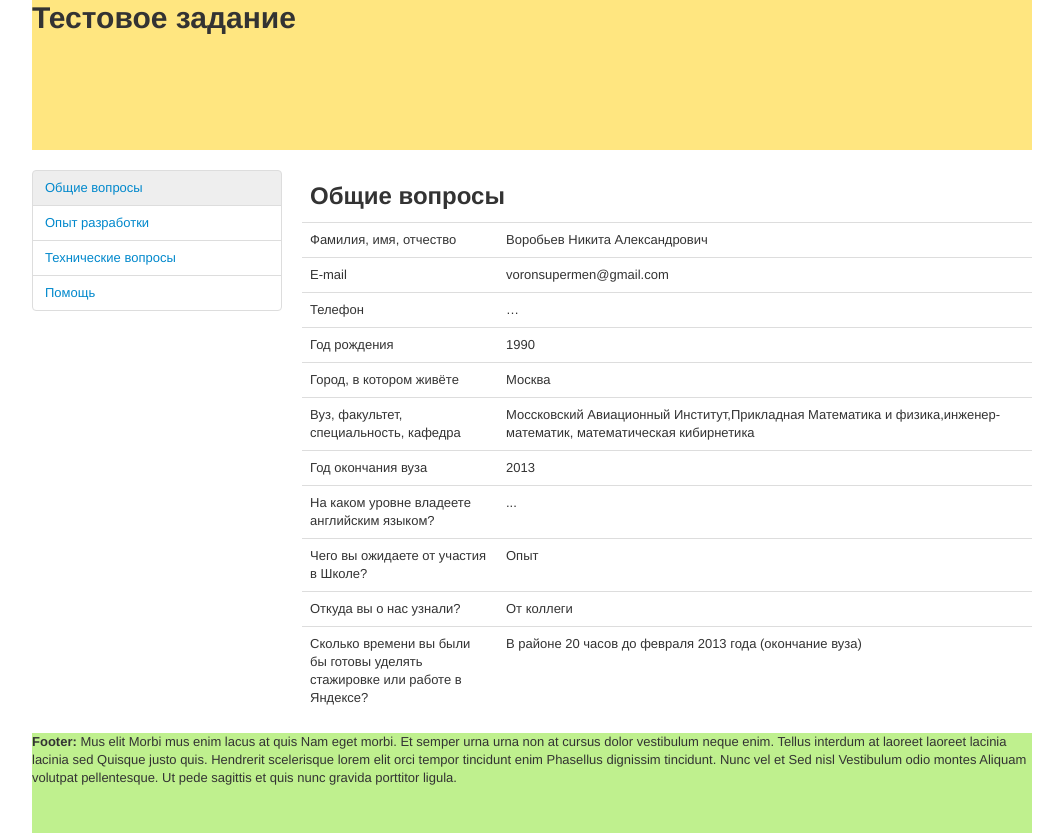
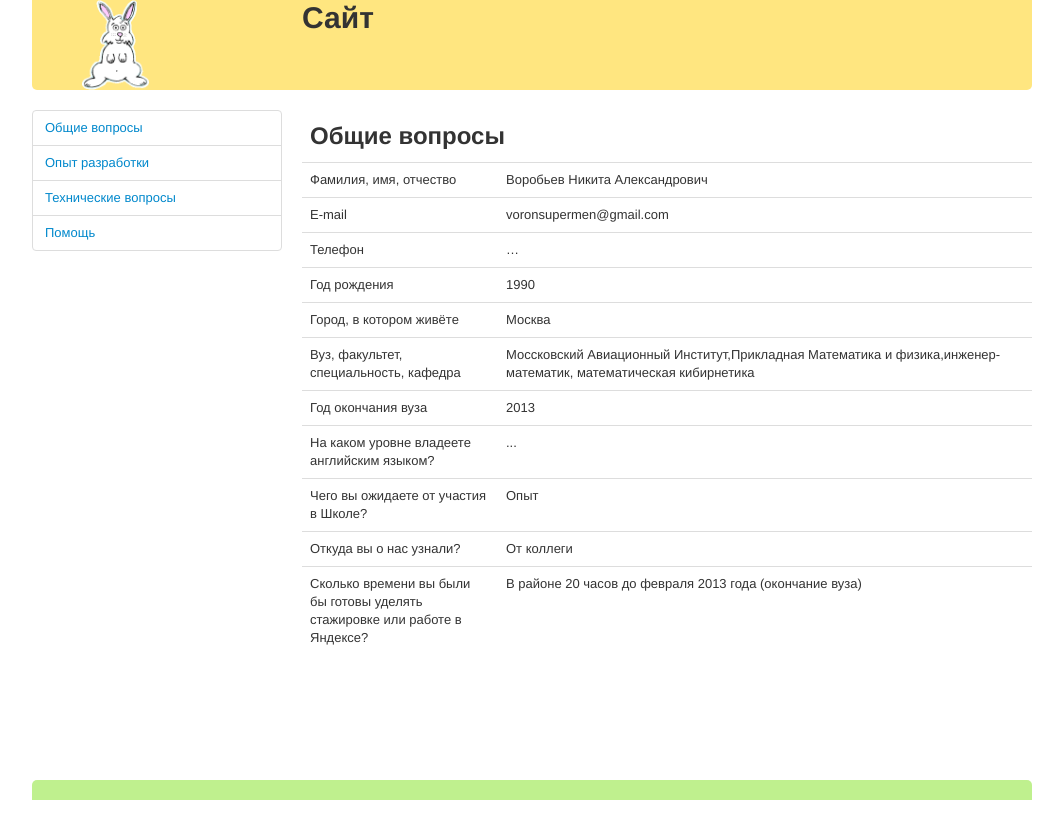
Before and after one commit to vora-bei/site-card-for-Yandex, a PHP site: page / in a window 1280 px wide. Shown: the whole page, without its empty margins (108-1171 px from the left). After the commit the page ends 800 px from the top, so only its background shows below. Run offline with PHP 8.4, Linux system fonts and the light colour scheme.

Commit message:
[[#8]] Верстка

```diff
--- a/css/style.css
+++ b/css/style.css
@@ -74,10 +74,13 @@ input {
 /* Header
 -----------------------------------------------------------------------------*/
 #header {
-    height: 150px;
+    height: 90px;
     background: #FFE680;
+    border-radius: 0px 0px 5px 5px;
 }
-
+.header-left{
+    padding-left: 50px;
+}
 
 /* Middle
 -----------------------------------------------------------------------------*/
@@ -95,7 +98,7 @@ input {
     visibility: hidden;
     height: 0;
 }
-#container {
+.container_content {
     width: 100%;
     float: left;
     overflow: hidden;
@@ -110,20 +113,24 @@ input {
 
 /* Sidebar Left
 -----------------------------------------------------------------------------*/
-#sideLeft {
+.sideBar {
     float: left;
     width: 250px;
     margin-left: -100%;
     position: relative;
 }
+.accordion>h3 {
+    border-bottom: 1px dashed
 
+}
 
 /* Footer
 -----------------------------------------------------------------------------*/
 #footer {
     width: 1000px;
-    margin: -100px auto 0;
-    height: 100px;
+    margin: -20px auto 0;
+    height: 20px;
+    border-radius: 5px 5px 0px 0px;
     background: #BFF08E;
     position: relative;
 }
--- a/index.html
+++ b/index.html
@@ -29,12 +29,13 @@
 <div id="wrapper">
 
 	<div id="header">
-        <h1>Тестовое задание</h1>
-	</div><!-- #header-->
+       <div class="container_content"><h1 class="content">Сайт</h1></div>
+        <div class="sideBar header-left"><img height="90px"  src="img/zaika.png" alt=""> </div>
+    </div><!-- #header-->
 
 	<div id="middle">
 
-		<div id="container">
+		<div class="container_content">
 			<div class="content">
 			        <div id='general' name="Общие вопросы" class="section">
                         <table class="table">
@@ -177,7 +178,7 @@
                         <div class="demo">
 
                             <div class="accordion">
-                            <button  class="btn btn-primary js-toggle"><i class="icon-eye-close"></i></button>
+                            <button  class="pull-right btn btn-primary js-toggle"><i class="icon-eye-close icon-white"></i></button>
                               <h2 class="middle">Технические вопросы</h2>
                               <h3>
                                   <a href="#">
@@ -634,7 +635,7 @@ find ./ -type f -name "*школа яндекса*.txt" | xargs  grep -i -H "mai
             </div><!-- #content-->
 		</div><!-- #container-->
 
-		<div class="sidebar" id="sideLeft">
+		<div class="sideBar">
             <ul class="nav nav-tabs nav-stacked">
                 <li><a href="#general">Общие вопросы</a></li>
                 <li><a href="#experience">Опыт разработки</a></li>
@@ -649,7 +650,7 @@ find ./ -type f -name "*школа яндекса*.txt" | xargs  grep -i -H "mai
 
 </div><!-- #wrapper -->
 <div id="footer">
-    <strong>Footer:</strong> Mus elit Morbi mus enim lacus at quis Nam eget morbi. Et semper urna urna non at cursus dolor vestibulum neque enim. Tellus interdum at laoreet laoreet lacinia lacinia sed Quisque justo quis. Hendrerit scelerisque lorem elit orci tempor tincidunt enim Phasellus dignissim tincidunt. Nunc vel et Sed nisl Vestibulum odio montes Aliquam volutpat pellentesque. Ut pede sagittis et quis nunc gravida porttitor ligula.
+
 </div>
 </body>
 </html>
--- a/js/Routers/index.js
+++ b/js/Routers/index.js
@@ -32,7 +32,7 @@ app.Routers.index = Backbone.Router.extend({
         "":        "resume",
         ":section":        "resume",
         ":section/p:subsection": "resume",
-        "": "resume"   // #search/kiwis/p7
+        "": "resume"
         },
 
     resume: function(section, subsection) {
```
Also changed, not shown: img/glyphicons-halflings-white.png (added), img/zaika.png (added).
